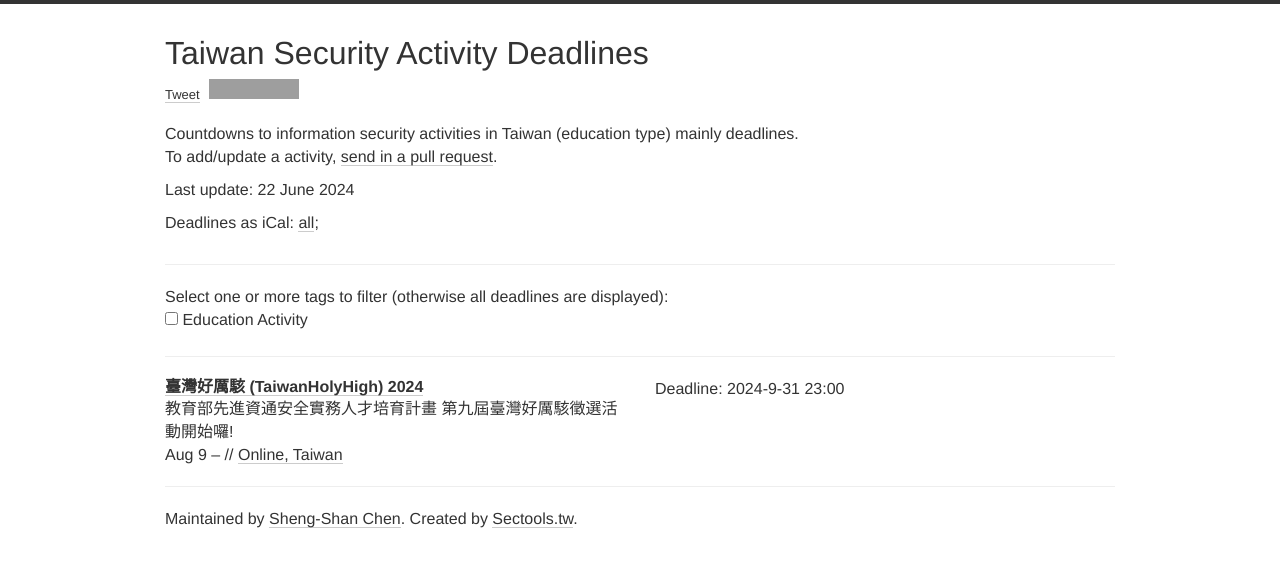
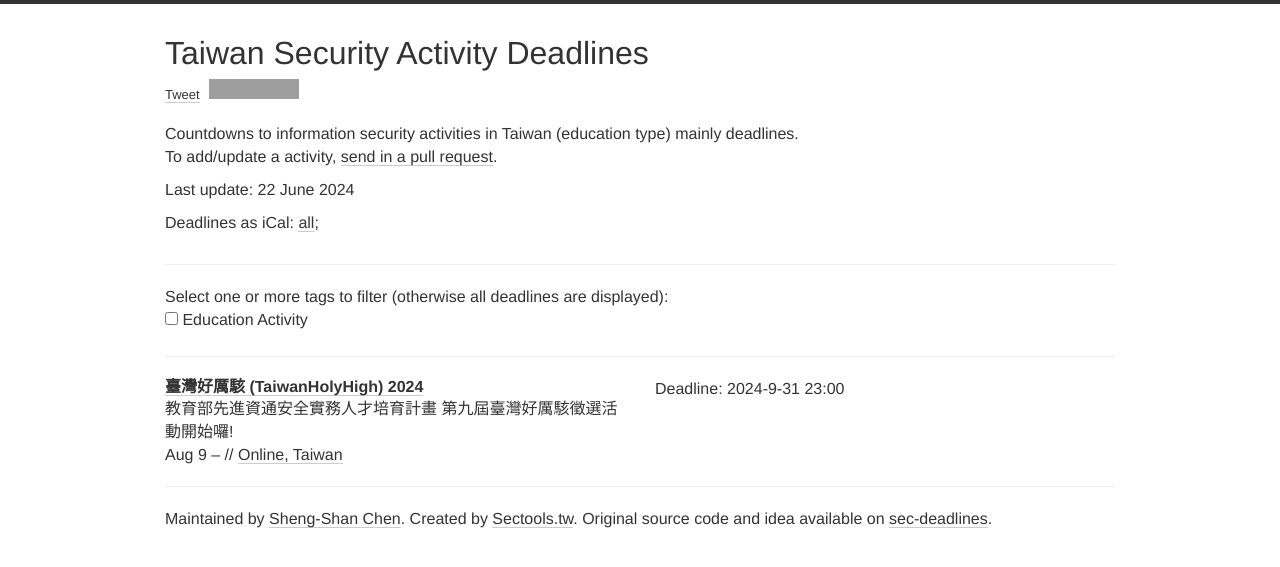
Before and after one commit to stwater20/taiwan-security-deadlines, a Jekyll site: the page built from index.html, in a window 1280 px wide. Shown: the top 567 px of the page. Built offline with Jekyll 4.4.1, drawn with Linux system fonts in a browser that asks for light colours; nearby versions of some CDN libraries; comment, search, counter and statistics services are not loaded; grey boxes are pictures that could not be loaded.

Commit message:
modified some text

```diff
--- a/index.html
+++ b/index.html
@@ -100,7 +100,7 @@
         {% endfor %}
       </div>
       <footer>
-        Maintained by <a href="https://github.com/stawter20">Sheng-Shan Chen</a>. Created by <a href="https://sectools.tw/">Sectools.tw</a>.
+        Maintained by <a href="https://github.com/stwater20">Sheng-Shan Chen</a>. Created by <a href="https://sectools.tw/">Sectools.tw</a>. Original source code and idea available on <a href="https://github.com/sec-deadlines/sec-deadlines.github.io">sec-deadlines</a>.
       </footer>
     </div>
 
```
